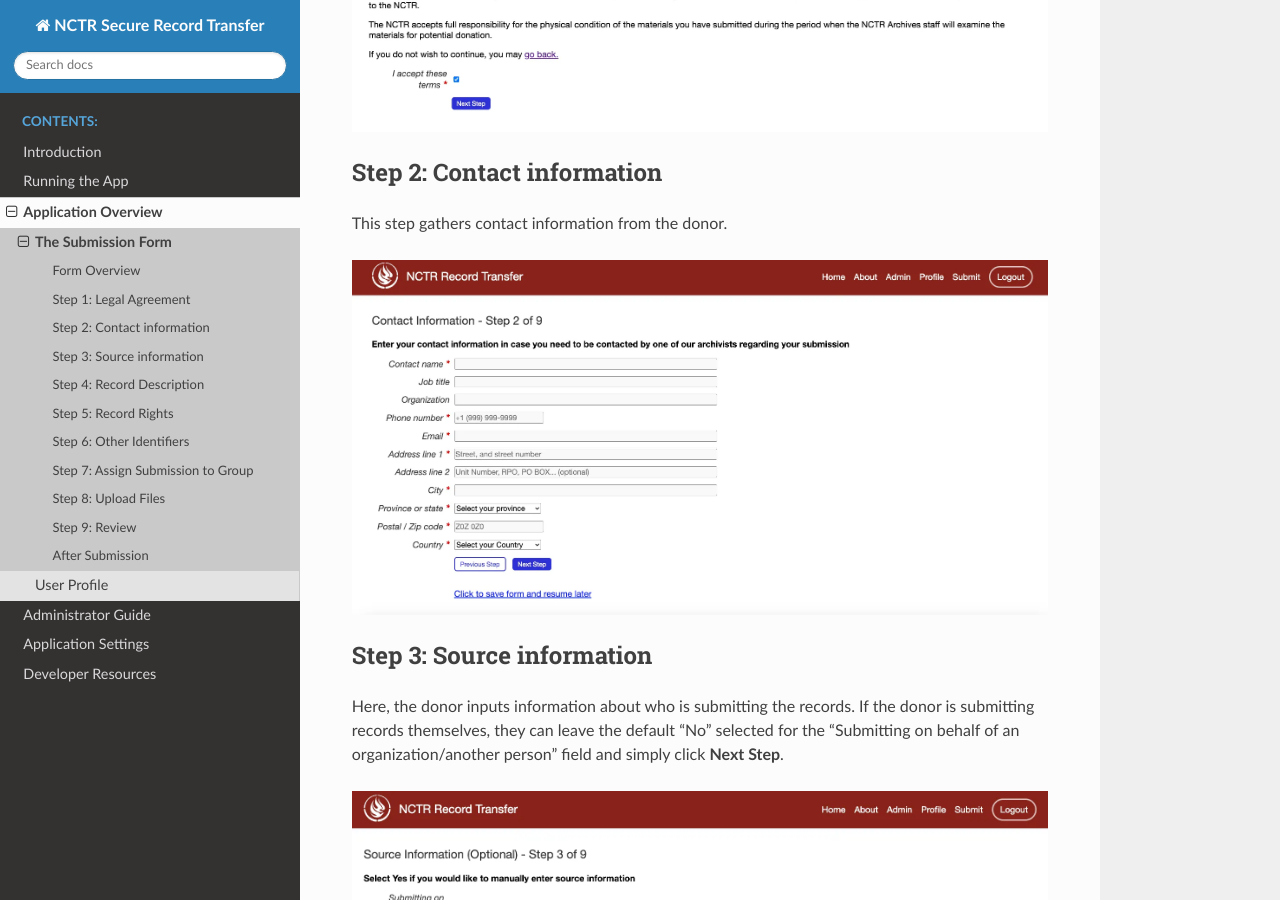
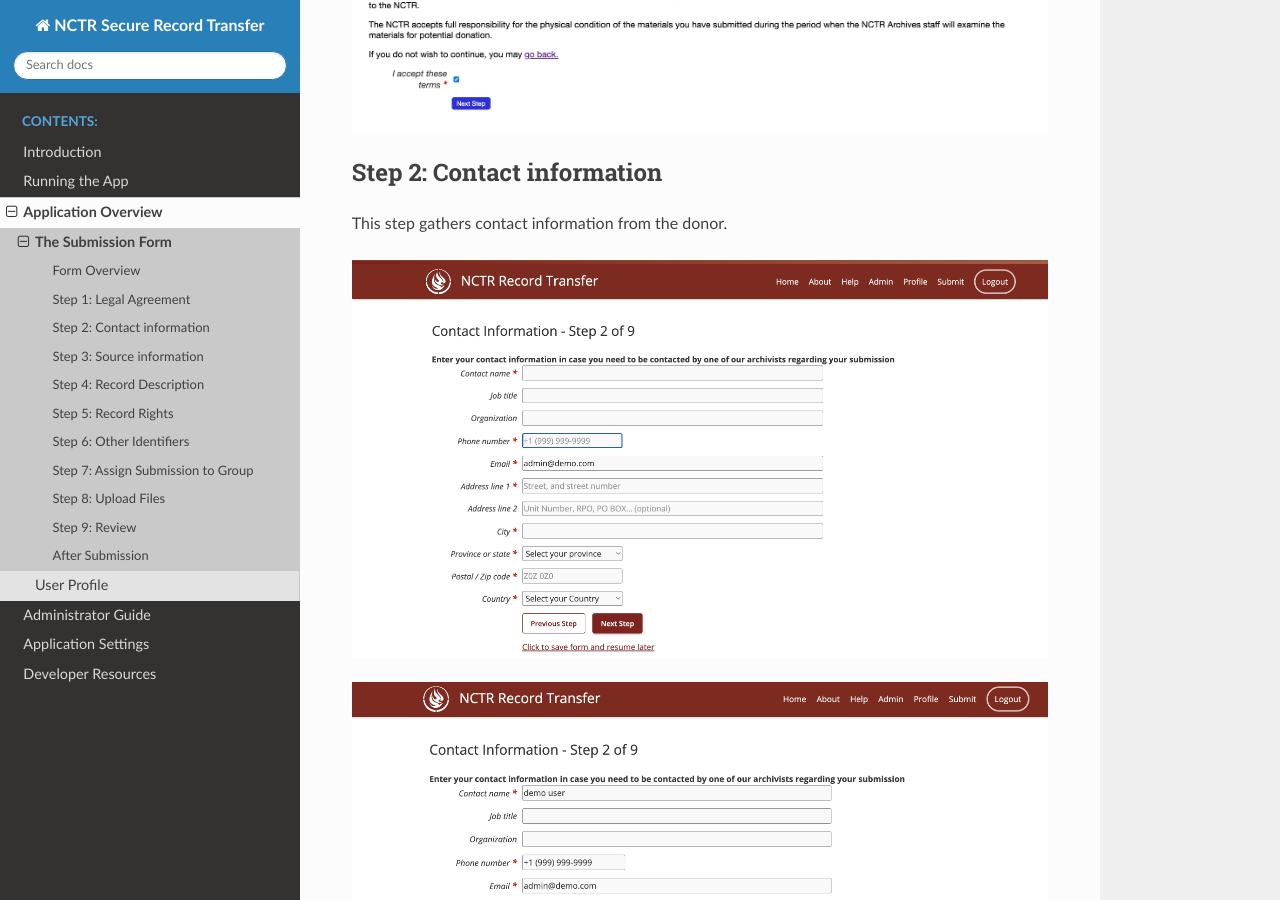
Before and after one commit to NationalCentreTruthReconciliation/Secure-Record-Transfer, a Sphinx documentation site: the page built from docs/application_overview/submission-form.rst, in a window 1280 px wide and 900 px high, scrolled down 1921 px. Built offline with Sphinx 7.4.7 and the Read the Docs theme 3.1.0, drawn with Linux system fonts in a browser that asks for light colours.

Commit message:
Update Step 2 images

```diff
--- a/docs/application_overview/submission-form.rst
+++ b/docs/application_overview/submission-form.rst
@@ -61,6 +61,9 @@
 
 .. image:: images/submission_step_2.webp
     :alt: Step 2 of the submission form
+
+.. image:: images/submission_step_2_prefilled.webp
+    :alt: Step 2 of the submission form prefilled
 
 
 Step 3: Source information
```
Also changed, not shown: docs/application_overview/images/submission_step_2.webp, docs/application_overview/images/submission_step_2_prefilled.webp (added).
